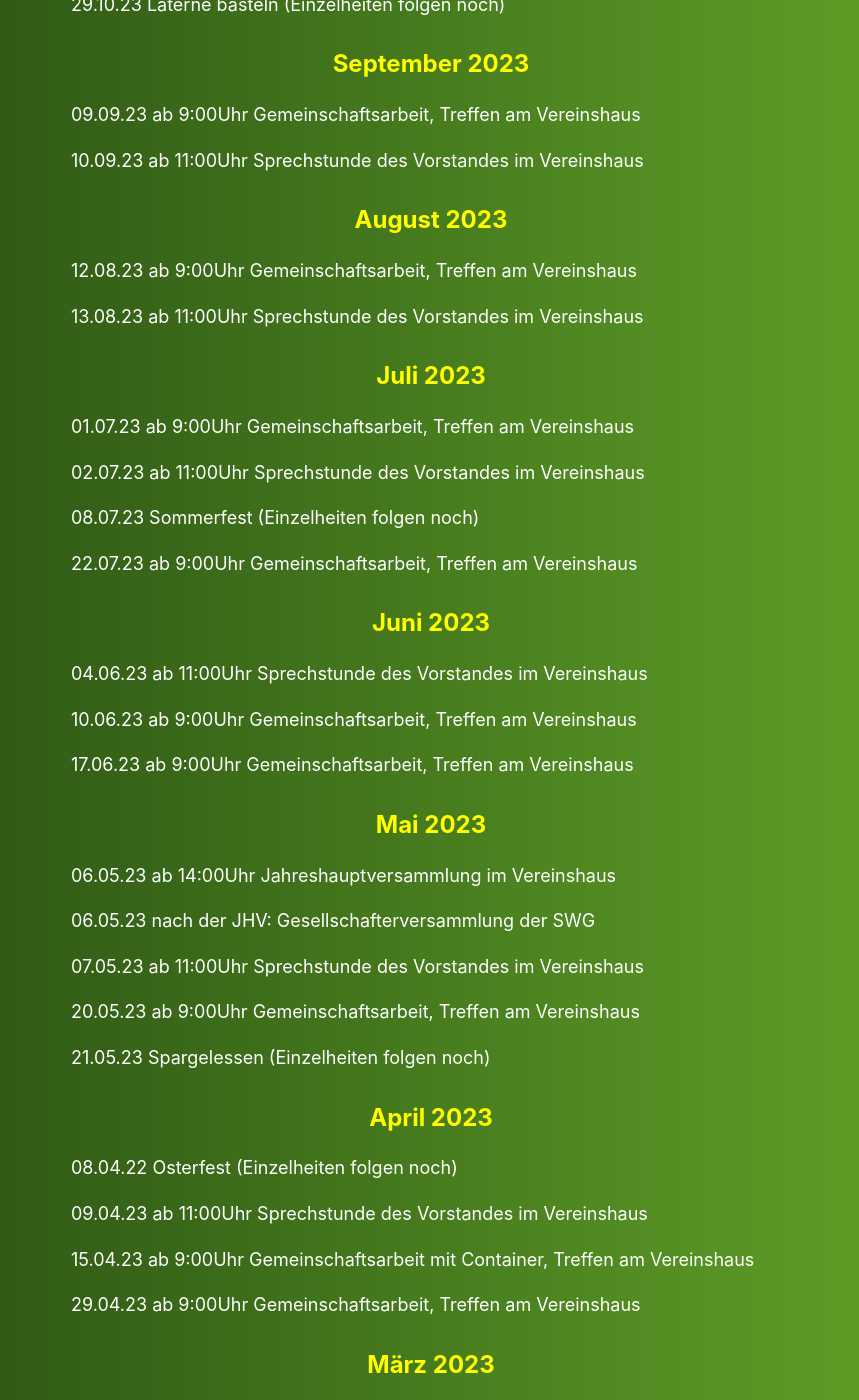
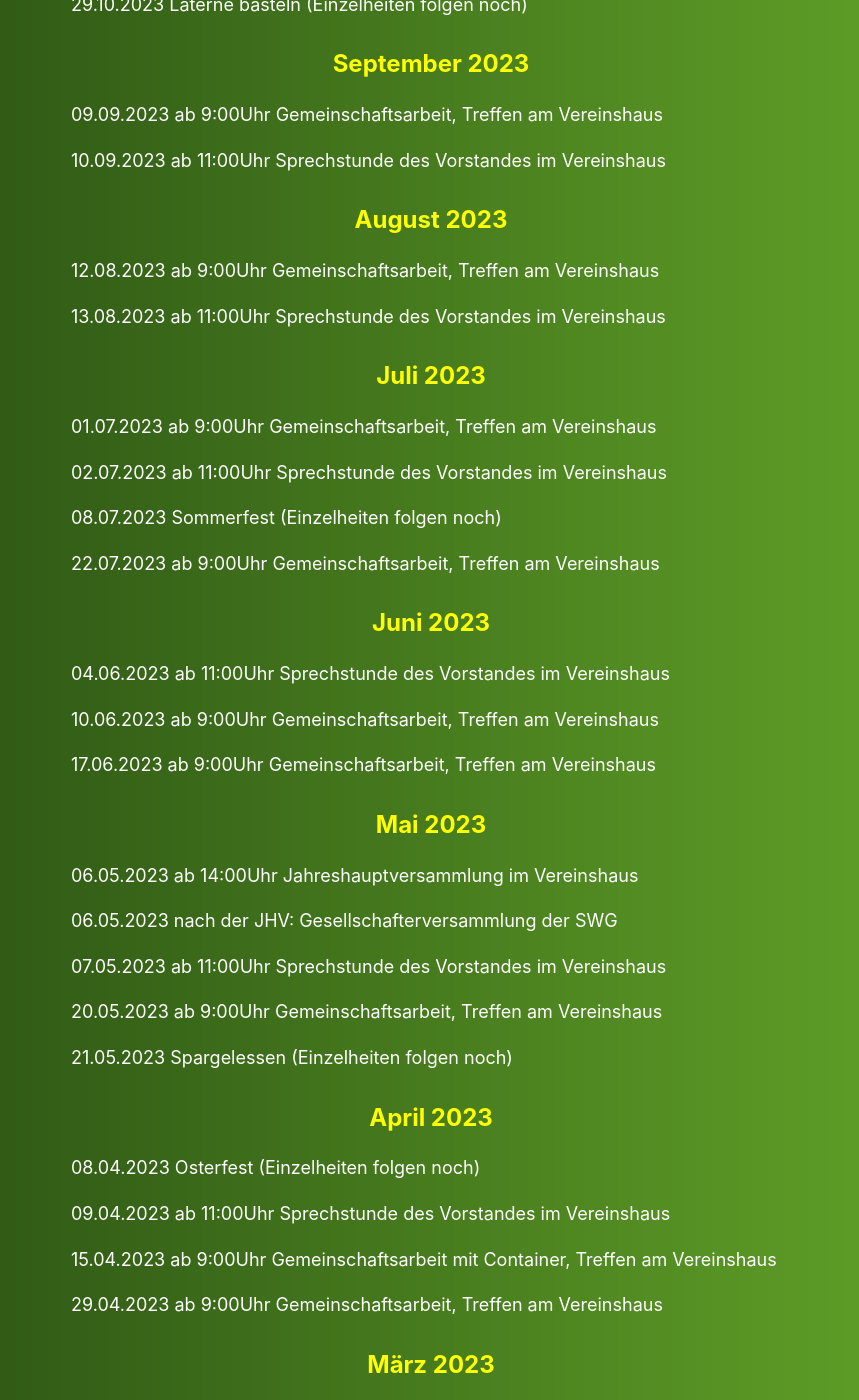
Before and after one commit to der-Frankie/kgv-website-dev.github.io, a Jekyll site: the page built from _pages/termine.md, in a window 1280 px wide and 1400 px high, scrolled down 815 px. Shown: the whole window, without its empty margins (209-1068 px from the left). Built offline with Jekyll 4.4.1, drawn with Linux system fonts in a browser that asks for light colours; some of the changed text lies outside the part shown.

Commit message:
Update termine.md

```diff
--- a/_pages/termine.md
+++ b/_pages/termine.md
@@ -1,88 +1,88 @@
 ---
 layout: page
-title: Termine & Aktivitäten 2023
+title: Termine & Aktivitäten 202023
 permalink: /termine/
 ---
 
-Die Termine unseres Vereins für das Jahr 2023.
+Die Termine und Veranstaltungen unseres Vereins im Jahr 2023.
 
 ## Dezember 2023
 
-03.12.23 Weihnachtskekse backen (Einzelheiten folgen noch)
+03.12.2023 Weihnachtskekse backen (Einzelheiten folgen noch)
 
-17.12.23 ab 11:00Uhr Sprechstunde des Vorstandes im Vereinshaus
+17.12.2023 ab 11:00Uhr Sprechstunde des Vorstandes im Vereinshaus
 
 ## November 2023
 
-05.11.23 ab 11:00Uhr Sprechstunde des Vorstandes im Vereinshaus
+05.11.2023 ab 11:00Uhr Sprechstunde des Vorstandes im Vereinshaus
 
 ## Oktober 2023
 
-08.10.23 ab 11:00Uhr Sprechstunde des Vorstandes im Vereinshaus
+08.10.2023 ab 11:00Uhr Sprechstunde des Vorstandes im Vereinshaus
 
-14.10.23 ab 9:00Uhr Gemeinschaftsarbeit mit Container und Schredder, Treffen am Vereinshaus
+14.10.2023 ab 9:00Uhr Gemeinschaftsarbeit mit Container und Schredder, Treffen am Vereinshaus
 
-29.10.23 Laterne basteln (Einzelheiten folgen noch)
+29.10.2023 Laterne basteln (Einzelheiten folgen noch)
 
 ## September 2023
 
-09.09.23 ab 9:00Uhr Gemeinschaftsarbeit, Treffen am Vereinshaus
+09.09.2023 ab 9:00Uhr Gemeinschaftsarbeit, Treffen am Vereinshaus
 
-10.09.23 ab 11:00Uhr Sprechstunde des Vorstandes im Vereinshaus
+10.09.2023 ab 11:00Uhr Sprechstunde des Vorstandes im Vereinshaus
 
 ## August 2023
 
-12.08.23 ab 9:00Uhr Gemeinschaftsarbeit, Treffen am Vereinshaus
+12.08.2023 ab 9:00Uhr Gemeinschaftsarbeit, Treffen am Vereinshaus
 
-13.08.23 ab 11:00Uhr Sprechstunde des Vorstandes im Vereinshaus
+13.08.2023 ab 11:00Uhr Sprechstunde des Vorstandes im Vereinshaus
 
 ## Juli 2023
 
-01.07.23 ab 9:00Uhr Gemeinschaftsarbeit, Treffen am Vereinshaus
+01.07.2023 ab 9:00Uhr Gemeinschaftsarbeit, Treffen am Vereinshaus
 
-02.07.23 ab 11:00Uhr Sprechstunde des Vorstandes im Vereinshaus
+02.07.2023 ab 11:00Uhr Sprechstunde des Vorstandes im Vereinshaus
 
-08.07.23 Sommerfest (Einzelheiten folgen noch)
+08.07.2023 Sommerfest (Einzelheiten folgen noch)
 
-22.07.23 ab 9:00Uhr Gemeinschaftsarbeit, Treffen am Vereinshaus
+22.07.2023 ab 9:00Uhr Gemeinschaftsarbeit, Treffen am Vereinshaus
 
 ## Juni 2023
 
-04.06.23 ab 11:00Uhr Sprechstunde des Vorstandes im Vereinshaus
+04.06.2023 ab 11:00Uhr Sprechstunde des Vorstandes im Vereinshaus
 
-10.06.23 ab 9:00Uhr Gemeinschaftsarbeit, Treffen am Vereinshaus
+10.06.2023 ab 9:00Uhr Gemeinschaftsarbeit, Treffen am Vereinshaus
 
-17.06.23 ab 9:00Uhr Gemeinschaftsarbeit, Treffen am Vereinshaus
+17.06.2023 ab 9:00Uhr Gemeinschaftsarbeit, Treffen am Vereinshaus
 
 ## Mai 2023
 
-06.05.23 ab 14:00Uhr Jahreshauptversammlung im Vereinshaus
+06.05.2023 ab 14:00Uhr Jahreshauptversammlung im Vereinshaus
 
-06.05.23 nach der JHV: Gesellschafterversammlung der SWG
+06.05.2023 nach der JHV: Gesellschafterversammlung der SWG
 
-07.05.23 ab 11:00Uhr Sprechstunde des Vorstandes im Vereinshaus
+07.05.2023 ab 11:00Uhr Sprechstunde des Vorstandes im Vereinshaus
 
-20.05.23 ab 9:00Uhr Gemeinschaftsarbeit, Treffen am Vereinshaus
+20.05.2023 ab 9:00Uhr Gemeinschaftsarbeit, Treffen am Vereinshaus
 
-21.05.23 Spargelessen (Einzelheiten folgen noch)
+21.05.2023 Spargelessen (Einzelheiten folgen noch)
 
 ## April 2023
 
-08.04.22 Osterfest (Einzelheiten folgen noch)
+08.04.2023 Osterfest (Einzelheiten folgen noch)
 
-09.04.23 ab 11:00Uhr Sprechstunde des Vorstandes im Vereinshaus
+09.04.2023 ab 11:00Uhr Sprechstunde des Vorstandes im Vereinshaus
 
-15.04.23 ab 9:00Uhr Gemeinschaftsarbeit mit Container, Treffen am Vereinshaus
+15.04.2023 ab 9:00Uhr Gemeinschaftsarbeit mit Container, Treffen am Vereinshaus
 
-29.04.23 ab 9:00Uhr Gemeinschaftsarbeit, Treffen am Vereinshaus
+29.04.2023 ab 9:00Uhr Gemeinschaftsarbeit, Treffen am Vereinshaus
 
 ## März 2023
 
-12.03.23 ab 11:00Uhr Sprechstunde des Vorstandes im Vereinshaus
+12.03.2023 ab 11:00Uhr Sprechstunde des Vorstandes im Vereinshaus
 
 ## Februar 2023
 
-12.02.23 ab 11:00Uhr Sprechstunde des Vorstandes im Vereinshaus
+12.02.2023 ab 11:00Uhr Sprechstunde des Vorstandes im Vereinshaus
 
 ## Januar 2023
 
```
